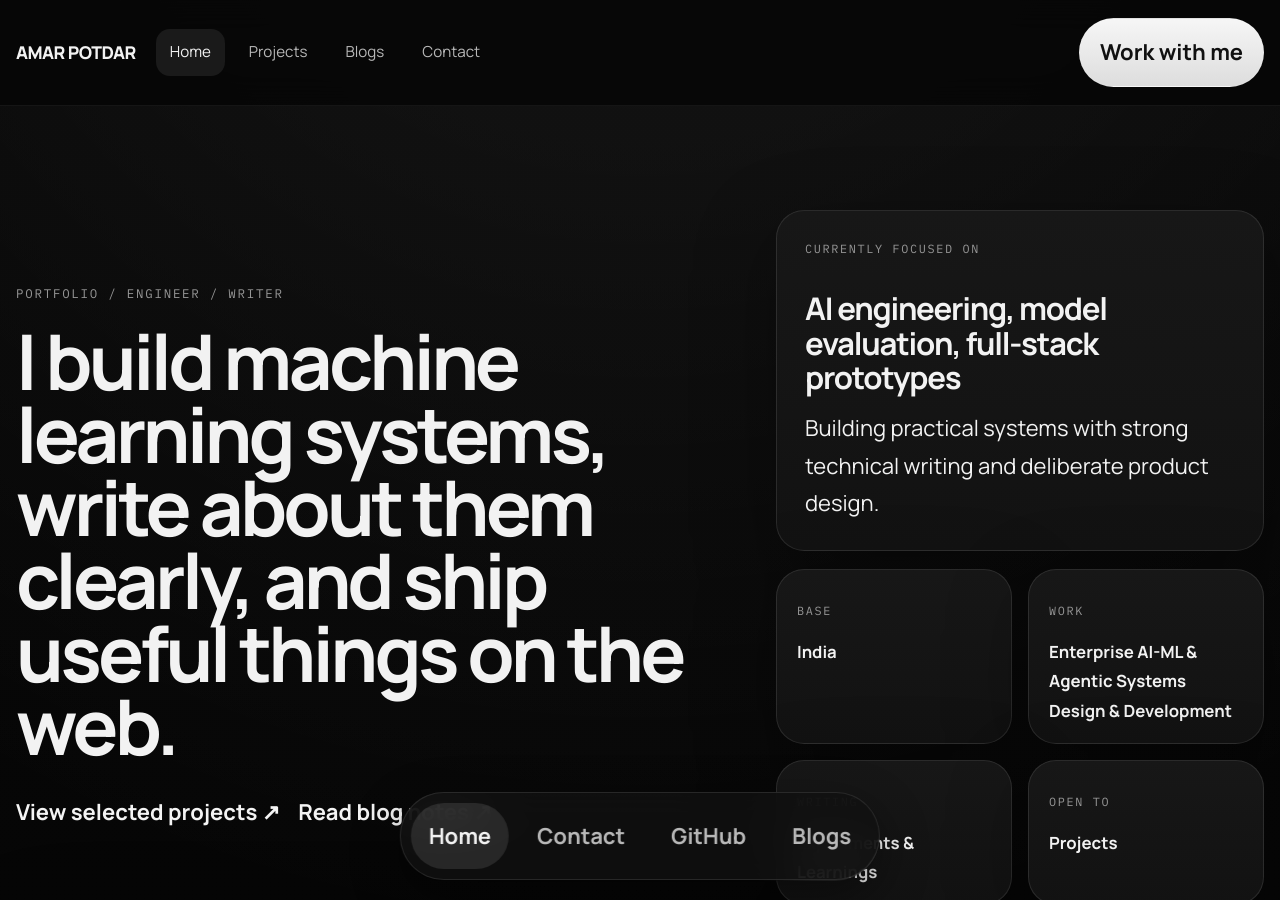
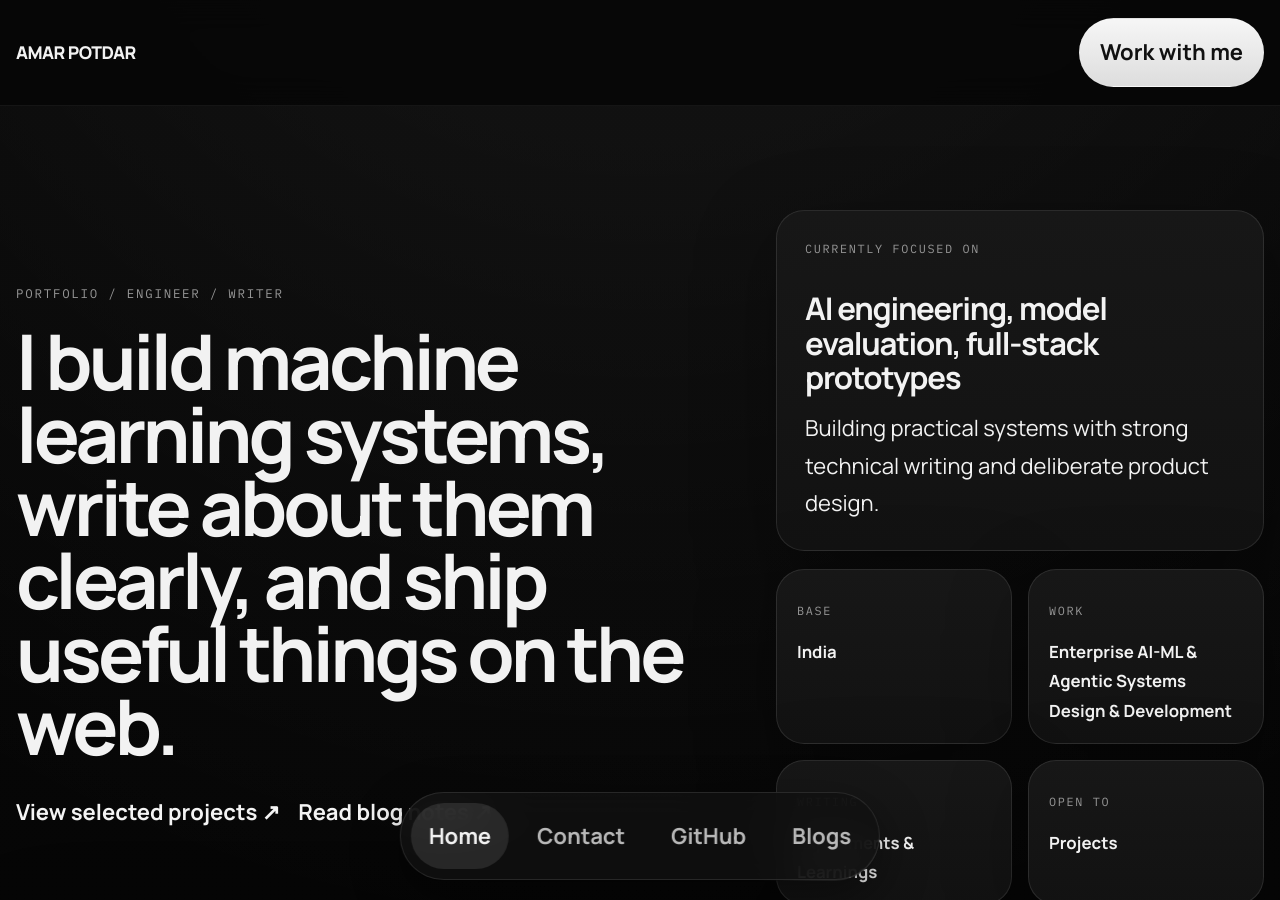
Before and after one commit to MeAmarP/meamarp.github.io, a Jekyll site: the page built from index.html, in a window 1280 px wide and 900 px high. Built offline with Jekyll 4.4.1, drawn with Linux system fonts in a browser that asks for light colours; nearby versions of some CDN libraries; the list of posts is cut into pages by our own code.

Commit message:
Refactor top navigation: Removed redundant navigation links from blog and contact pages; adjusted topbar layout in CSS for improved responsiveness.

```diff
--- a/_includes/header.html
+++ b/_includes/header.html
@@ -2,12 +2,6 @@
 	<div class="site-shell">
 		<div class="topbar">
 			<a class="brand" href="{{ '/' | relative_url }}">{{ site.title }}</a>
-			<nav class="topnav" aria-label="Primary">
-				<a href="/#home">Home</a>
-				<a href="/#projects">Projects</a>
-				<a href="/writing/">Blogs</a>
-				<a href="/#contact">Contact</a>
-			</nav>
 			<div class="topbar-actions">
 				<a class="action-pill" href="/#contact">Work with me</a>
 			</div>
--- a/assets/css/style.scss
+++ b/assets/css/style.scss
@@ -97,7 +97,7 @@ body::before {
 
 .topbar {
 	display: grid;
-	grid-template-columns: auto auto 1fr;
+	grid-template-columns: 1fr auto;
 	align-items: center;
 	gap: 20px;
 	padding: 18px 0;
```
Also changed, not shown: 16 other files.
